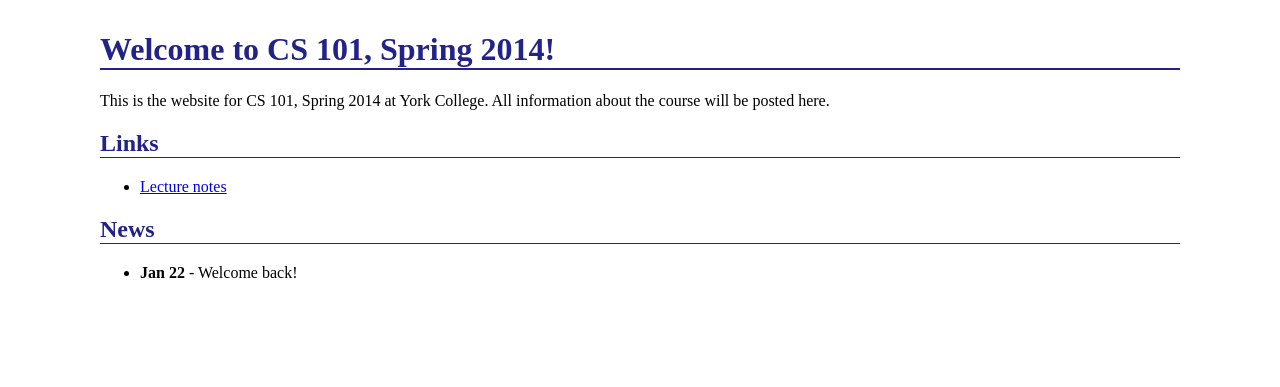
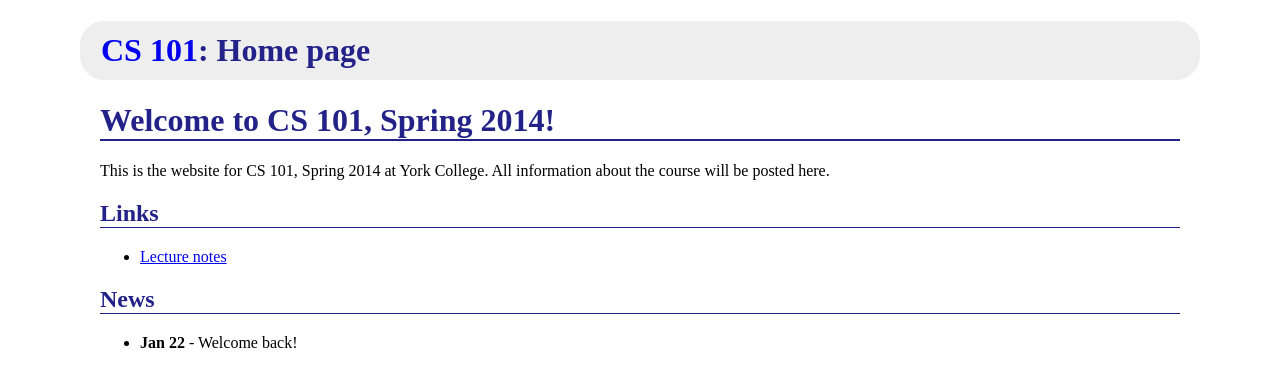
Before and after one commit to ycpcs/cs101-spring2014, a Jekyll site: the page built from index.md, in a window 1280 px wide. Shown: the top 387 px of the page. Built offline with Jekyll 4.4.1, drawn with Linux system fonts in a browser that asks for light colours; Markdown is read by kramdown in place of the engine named in the settings.

Commit message:
allow navigation back to homepage

```diff
--- a/_layouts/default.html
+++ b/_layouts/default.html
@@ -7,6 +7,9 @@
 	</head>
 
 	<body>
+		<div class="pageheader">
+			<h1><a href="{{ site.url }}">CS 101</a>: {{ page.title }}</h1>
+		</div>
 		<div class="content">
 		{{ content }}
 		</div>
--- a/css/cs101.css
+++ b/css/cs101.css
@@ -2,17 +2,35 @@
 	margin: 0px 80px;
 }
 
+.pageheader h1 {
+	color: #228;
+	font-size: 200%;
+	background: #eee;
+	border: 1px solid transparent;
+	border-radius: 24px;
+	padding: 10px 20px;
+}
+
+.pageheader h1 a {
+	text-decoration: none;
+}
+
+.pageheader h1 a:hover {
+	background: black;
+	color: white;
+}
+
 .content {
-	padding: 10px 20px;
+	padding: 0px 20px;
 	background: white;
 }
 
-h1 {
+.content h1 {
 	color: #228;
 	border-bottom: 2px solid #228;
 }
 
-h2, h3 {
+.content h2, .content h3 {
 	color: #228;
 	border-bottom: 1px solid #228;
 }
--- a/index.md
+++ b/index.md
@@ -1,6 +1,6 @@
 ---
 layout: default
-title: CS 101, Spring 2014
+title: Home page
 ---
 
 # Welcome to CS 101, Spring 2014!
```
Also changed, not shown: lectures/lecture01.md (+1 -1 lines).
